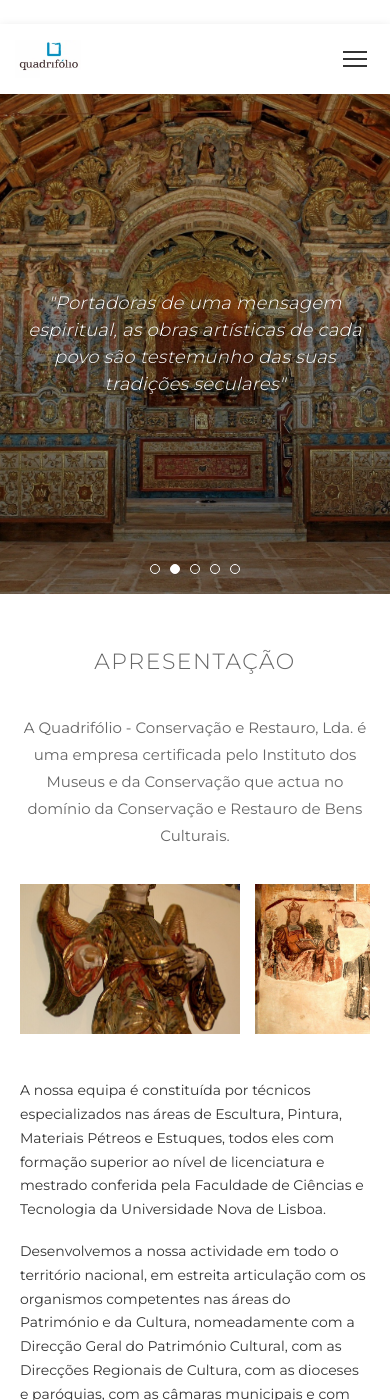
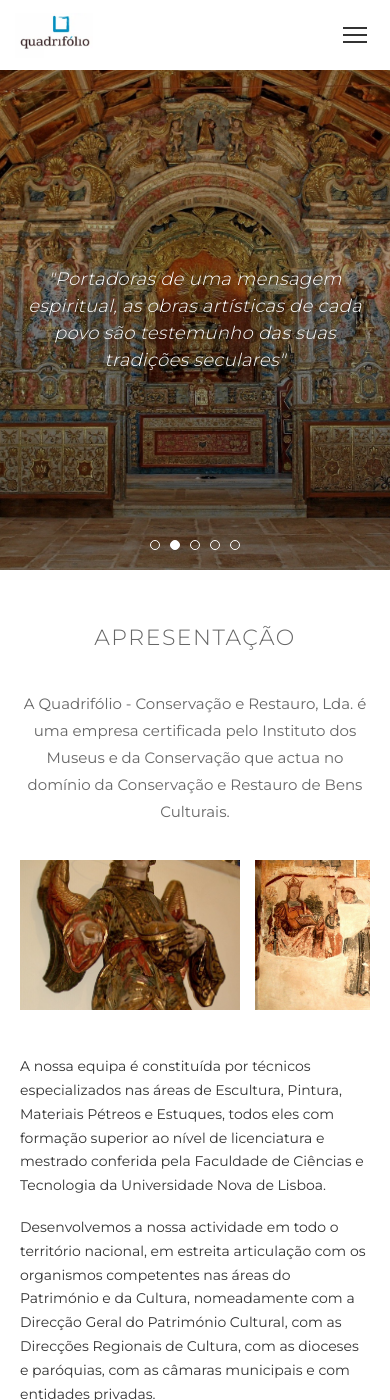
Before and after one commit to JoaoHNunes/quadrifolio-site, a Jekyll site: the page built from index.html, in a window 390 px wide and 1400 px high. Built offline with Jekyll 4.4.1, drawn with Linux system fonts in a browser that asks for light colours.

Commit message:
Update responsive styles for top bar removal and larger logo

```diff
--- a/css/responsive.css
+++ b/css/responsive.css
@@ -158,26 +158,8 @@
 @media screen and (max-width: 768px) {
 
     /* ========================================
-       Top Bar
-       ======================================== */
-
-    .top-bar {
-        font-size: 12px;
-        padding: 6px 0;
-    }
-
-    .top-bar .container {
-        padding: 0 15px;
-        text-align: center;
-    }
-
-    /* ========================================
        Header - Mobile Menu
        ======================================== */
-
-    header {
-        top: 24px; /* Adjusted for smaller top bar */
-    }
 
     header .container {
         padding: 0 15px;
@@ -189,14 +171,14 @@
 
     /* Logo - Slightly Smaller */
     .logo-img {
-        height: 38px;
+        height: 45px;
     }
 
     /* Hide Desktop Navigation */
     .nav-menu {
         display: none;
         position: fixed;
-        top: 94px;
+        top: 70px;
         left: 0;
         right: 0;
         background-color: #FFFFFF;
@@ -205,7 +187,7 @@
         padding: 20px 0;
         box-shadow: 0 5px 15px rgba(0, 0, 0, 0.1);
         z-index: 999;
-        max-height: calc(100vh - 94px);
+        max-height: calc(100vh - 70px);
         overflow-y: auto;
     }
 
@@ -276,7 +258,7 @@
         height: 60vh;
         min-height: 400px;
         max-height: 500px;
-        margin-top: 94px; /* Top bar + header height */
+        margin-top: 70px; /* Header height */
     }
 
     .hero-quote p {
@@ -641,7 +623,7 @@
 
     /* Mobile Menu Adjustment */
     .nav-menu {
-        max-height: calc(100vh - 94px);
+        max-height: calc(100vh - 70px);
         overflow-y: auto;
     }
 }
@@ -678,7 +660,6 @@
 @media print {
 
     /* Hide non-essential elements when printing */
-    .top-bar,
     header,
     .hamburger,
     .slider-dots,
```
